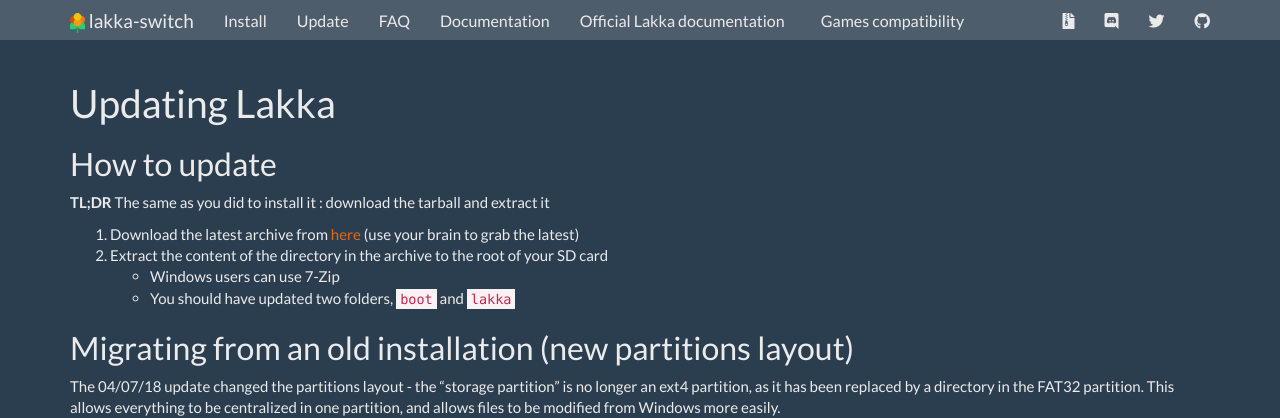
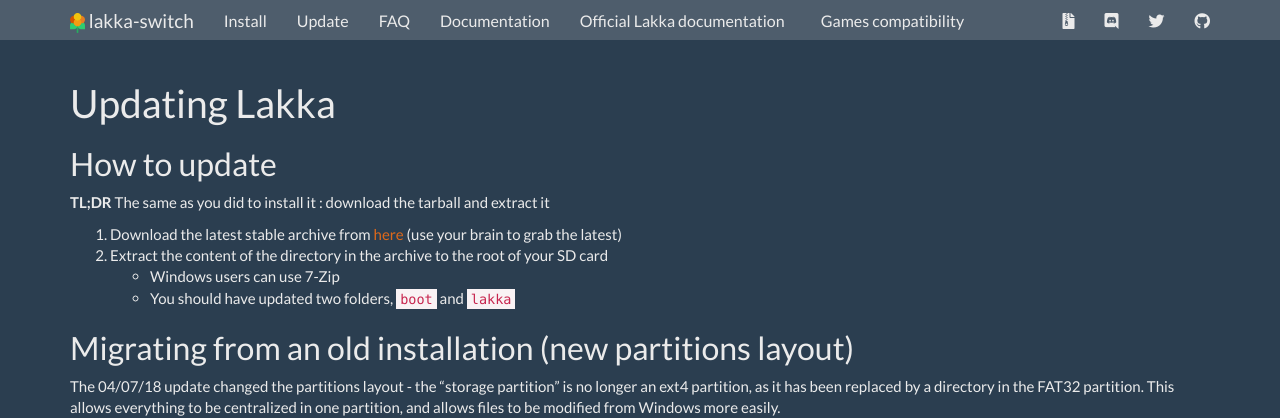
Before and after one commit to lakka-switch/documentation, a Jekyll site: the page built from update.md, in a window 1280 px wide and 1210 px high. Shown: the top 418 px of the window. Built offline with Jekyll 4.4.1, drawn with Linux system fonts in a browser that asks for light colours; nearby versions of some CDN libraries.

Commit message:
Update update.md

```diff
--- a/update.md
+++ b/update.md
@@ -7,7 +7,7 @@
 
 **TL;DR** The same as you did to install it : download the tarball and extract it
 
-1. Download the latest archive from [here](https://natinusala.cheats-inc.org/natinusala/lakka-switch/releases/) (use your brain to grab the latest)
+1. Download the latest stable archive from [here](https://natinusala.cheats-inc.org/natinusala/lakka-switch/releases/) (use your brain to grab the latest)
 2. Extract the content of the directory in the archive to the root of your SD card
     * Windows users can use 7-Zip
     * You should have updated two folders, `boot` and `lakka`
```
